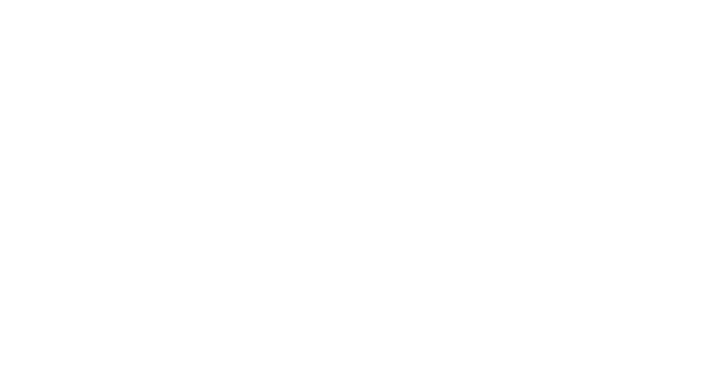
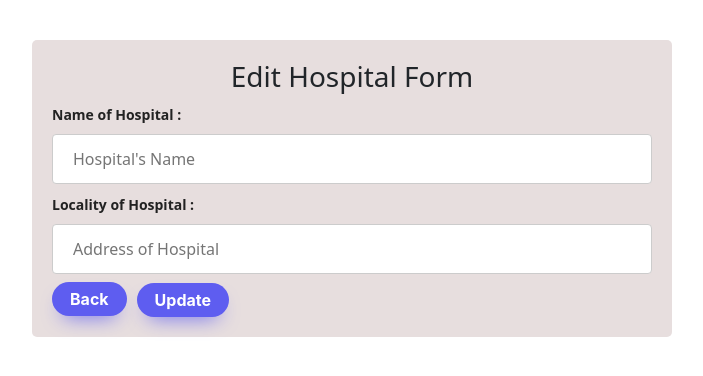
Before and after one commit to iOfficeProject/hospital_appointment_booking_system_frontend, a React (Create React App) app: page /edithospital/1 in a window 1280 px wide. Before the commit this address had no page. Shown: the top 376 px of the page, without its empty margins (288-991 px from the left). Built offline with nearby package versions, Linux system fonts and the light colour scheme; no server answers.

Commit message:
databinding

```diff
--- a/src/App.js
+++ b/src/App.js
@@ -1,10 +1,10 @@
-import "./App.css"
+import "./App.css";
 
-import { BrowserRouter, Routes, Route } from "react-router-dom"
+import { BrowserRouter, Routes, Route } from "react-router-dom";
 
 import Home from "./Components/Home/Home";
 
-import "bootstrap/dist/css/bootstrap.min.css"
+import "bootstrap/dist/css/bootstrap.min.css";
 
 import LogIn from "./Components/LogIn/LoginForm";
 
@@ -29,19 +29,11 @@
 import EditRole from "./Components/Welcome/EditRole";
 import RolePage from "./Components/Welcome/RolePage";
 
-
-
-
 function App() {
-
   return (
-
     <>
-
       <BrowserRouter>
-
         <Routes>
-
           {/* <Route path="/" element={<Home/>} />
 
         <Route path="/login" element={<LogIn/>}/> */}
@@ -58,31 +50,21 @@
 
           <Route path="/adduser" element={<AddUser />} />
           <Route path="/edituser" element={<EditUser />} />
-          <Route path="/user" element={<UserPage/>}/>
+          <Route path="/user" element={<UserPage />} />
 
           <Route path="/addrole" element={<AddRole />} />
 
-          <Route path="/edithospital" element={<EditHospital />} />
+          <Route path="/edithospital/:id" element={<EditHospital />} />
           <Route path="/editrole" element={<EditRole />} />
           <Route path="/role" element={<RolePage />} />
-
-
-
         </Routes>
 
         {/* <AdminPage /> */}
-
       </BrowserRouter>
 
       {/* // <Welcome /> */}
-
     </>
-
-  )
-
+  );
 }
 
-
-
-
 export default App;
--- a/src/Components/Welcome/EditHospital.js
+++ b/src/Components/Welcome/EditHospital.js
@@ -1,56 +1,174 @@
+// // import React, { useState, useEffect } from "react";
+
+// // import { Button, Form } from "react-bootstrap";
+
+// // import "bootstrap/dist/css/bootstrap.min.css";
+
+// // // import Doctors from "./Doctors";
+
+// // import Hospitals from "./Hospitals";
+
+// // import { v4 as uuid } from "uuid";
+
+// // import { Link, useNavigate } from "react-router-dom";
+
+// // import axios from "axios";
+
+// // const EditHospital = () => {
+// //   const [name, setName] = useState("");
+
+// //   const [locality, setLocality] = useState("");
+
+// //   const [contact, setContact] = useState("");
+
+// //   const [id, setId] = useState("");
+
+// //   const navigate = useNavigate();
+
+// //   let index = Hospitals.map(function (e) {
+// //     return e.id;
+// //   }).indexOf(id);
+
+// //   const updateHospital = (hospitalId) => {
+// //     axios
+
+// //       .put("url/" + hospitalId, {})
+
+// //       .then((res) => {})
+
+// //       .catch((err) => {});
+// //   };
+
+// //   useEffect(() => {
+// //     setName(localStorage.getItem("Name"));
+
+// //     setLocality(localStorage.getItem("Locality"));
+
+// //     setContact(localStorage.getItem("Contact"));
+
+// //     setId(localStorage.getItem("Id"));
+// //   }, []);
+
+// //   const backBtnHandler = () => {
+// //     navigate("/hospital");
+// //   };
+
+// //   return (
+// //     <div className="form-container">
+// //       <div>
+// //         <h3 className="heading">Edit Hospital Form</h3>
+// //       </div>
+
+// //       <form>
+// //         <label htmlFor="name">
+// //           <b>Name of Hospital :</b>
+// //         </label>
+
+// //         <input
+// //           type="text"
+// //           placeholder="Hospital's Name"
+// //           required
+// //           value={name}
+// //           onChange={(e) => setName(e.target.value)}
+// //           pattern={"[A-Za-z ]+"}
+// //           title="Must contain alphabets and spaces only, numbers not allowed"
+// //         />
+
+// //         <label htmlFor="locality">
+// //           <b>Locality of Hospital :</b>
+// //         </label>
+
+// //         <input
+// //           type="text"
+// //           placeholder="Address of Hospital"
+// //           required
+// //           value={locality}
+// //           onChange={(e) => setLocality(e.target.value)}
+// //           title="Can contain alphabets, numbers and some relevant symbols"
+// //         />
+
+// //         <label htmlFor="contact">
+// //           <b>Contact Number :</b>
+// //         </label>
+
+// //         <input
+// //           type="text"
+// //           placeholder="Enter contact number..."
+// //           required
+// //           value={contact}
+// //           onChange={(e) => setContact(e.target.value)}
+// //           pattern="[0-9]+"
+// //           title="Must contain numbers only"
+// //         />
+
+// //         <br />
+
+// //         <br />
+
+// //         <input
+// //           type="button"
+// //           className="back-btn"
+// //           value="Back"
+// //           onClick={backBtnHandler}
+// //         />
+
+// //         <input
+// //           type="submit"
+// //           className="btn"
+// //           onClick={(e) => updateHospital(e)}
+// //           value="Submit"
+// //         />
+// //       </form>
+// //     </div>
+// //   );
+// // };
+
+// // export default EditHospital;
+
 // import React, { useState, useEffect } from "react";
-
 // import { Button, Form } from "react-bootstrap";
-
 // import "bootstrap/dist/css/bootstrap.min.css";
-
-// // import Doctors from "./Doctors";
-
-// import Hospitals from "./Hospitals";
-
-// import { v4 as uuid } from "uuid";
-
 // import { Link, useNavigate } from "react-router-dom";
-
 // import axios from "axios";
 
 // const EditHospital = () => {
-//   const [name, setName] = useState("");
+//   const [hospitalName, setHospitalName] = useState("");
+//   const [location, setLocation] = useState("");
 
-//   const [locality, setLocality] = useState("");
-
-//   const [contact, setContact] = useState("");
-
-//   const [id, setId] = useState("");
-
+//   const [hospitalId, setHospitalId] = useState("");
 //   const navigate = useNavigate();
 
-//   let index = Hospitals.map(function (e) {
-//     return e.id;
-//   }).indexOf(id);
-
-//   const updateHospital = (hospitalId) => {
-//     axios
-
-//       .put("url/" + hospitalId, {})
-
-//       .then((res) => {})
-
-//       .catch((err) => {});
-//   };
-
-//   useEffect(() => {
-//     setName(localStorage.getItem("Name"));
-
-//     setLocality(localStorage.getItem("Locality"));
-
-//     setContact(localStorage.getItem("Contact"));
-
-//     setId(localStorage.getItem("Id"));
-//   }, []);
+//   // useEffect(() => {
+//   //   sethospitalName(localStorage.getItem("HospitalName"));
+//   //   setLocation(localStorage.getItem("Location"));
+//   //   setContact(localStorage.getItem("HospitalId"));
+//   //   setId(localStorage.getItem("Id"));
+//   // }, []);
 
 //   const backBtnHandler = () => {
 //     navigate("/hospital");
+//   };
+//   const API_URL = "https://localhost:7264/api/Hospital";
+
+//   const updateHospital = (e) => {
+//     e.preventDefault();
+
+//     const hospitalData = {
+//       hospitalName,
+//       location,
+//     };
+
+//     axios
+//       .put(`${API_URL}/${hospitalId}`, hospitalData)
+//       .then((res) => {
+//         // Handle success, e.g., show a success message
+//         console.log("Hospital updated successfully",res);
+//         navigate("/hospital");
+//       })
+//       .catch((err) => {
+//         // Handle error, e.g., show an error message
+//         console.error("Error updating hospital:", err);
+//       });
 //   };
 
 //   return (
@@ -59,50 +177,33 @@
 //         <h3 className="heading">Edit Hospital Form</h3>
 //       </div>
 
-//       <form>
+//       <form onSubmit={updateHospital}>
 //         <label htmlFor="name">
 //           <b>Name of Hospital :</b>
 //         </label>
-
 //         <input
 //           type="text"
 //           placeholder="Hospital's Name"
 //           required
-//           value={name}
-//           onChange={(e) => setName(e.target.value)}
-//           pattern={"[A-Za-z ]+"}
+//           value={hospitalName}
+//           onChange={(e) => setHospitalName(e.target.value)}
+//           pattern="[A-Za-z ]+"
 //           title="Must contain alphabets and spaces only, numbers not allowed"
 //         />
 
-//         <label htmlFor="locality">
+//         <label htmlFor="location">
 //           <b>Locality of Hospital :</b>
 //         </label>
-
 //         <input
 //           type="text"
 //           placeholder="Address of Hospital"
 //           required
-//           value={locality}
-//           onChange={(e) => setLocality(e.target.value)}
+//           value={location}
+//           onChange={(e) => setLocation(e.target.value)}
 //           title="Can contain alphabets, numbers and some relevant symbols"
 //         />
 
-//         <label htmlFor="contact">
-//           <b>Contact Number :</b>
-//         </label>
-
-//         <input
-//           type="text"
-//           placeholder="Enter contact number..."
-//           required
-//           value={contact}
-//           onChange={(e) => setContact(e.target.value)}
-//           pattern="[0-9]+"
-//           title="Must contain numbers only"
-//         />
-
 //         <br />
-
 //         <br />
 
 //         <input
@@ -112,12 +213,7 @@
 //           onClick={backBtnHandler}
 //         />
 
-//         <input
-//           type="submit"
-//           className="btn"
-//           onClick={(e) => updateHospital(e)}
-//           value="Submit"
-//         />
+//         <input type="submit" className="btn" value="Submit" />
 //       </form>
 //     </div>
 //   );
@@ -125,50 +221,45 @@
 
 // export default EditHospital;
 
-import React, { useState, useEffect } from "react";
-import { Button, Form } from "react-bootstrap";
-import "bootstrap/dist/css/bootstrap.min.css";
-import { Link, useNavigate } from "react-router-dom";
 import axios from "axios";
 
+import React, { useEffect, useState } from "react";
+
+import { useNavigate, useParams } from "react-router-dom";
+
 const EditHospital = () => {
-  const [hospitalName, setHospitalName] = useState("");
-  const [location, setLocation] = useState("");
+  const id = useParams();
 
-  const [hospitalId, setHospitalId] = useState("");
+  const [data, setData] = useState([]);
+
   const navigate = useNavigate();
+  const URL = "https://localhost:7264/api/Hospital";
+  useEffect(() => {
+    axios
 
-  // useEffect(() => {
-  //   sethospitalName(localStorage.getItem("HospitalName"));
-  //   setLocation(localStorage.getItem("Location"));
-  //   setContact(localStorage.getItem("HospitalId"));
-  //   setId(localStorage.getItem("Id"));
-  // }, []);
+      .get(`${URL}/${id}`)
 
-  const backBtnHandler = () => {
-    navigate("/hospital");
-  };
-  const API_URL = "https://localhost:7264/api/Hospital";
+      .then((res) =>{ setData(res.data);
+        console.log(data)
+      })
 
-  const updateHospital = (e) => {
+      .catch((err) => console.log(err));
+  }, []);
+
+  const handleSubmit = (e) => {
     e.preventDefault();
 
-    const hospitalData = {
-      hospitalName,
-      location,
-    };
+    axios
+      .put(`${URL}/${id}`, data)
 
-    axios
-      .put(`${API_URL}/${hospitalId}`, hospitalData)
       .then((res) => {
-        // Handle success, e.g., show a success message
-        console.log("Hospital updated successfully",res);
-        navigate("/hospital");
+        alert("data updated successfully");
+
+
       })
-      .catch((err) => {
-        // Handle error, e.g., show an error message
-        console.error("Error updating hospital:", err);
-      });
+
+      .catch((err) => console.log(err));
+      navigate("/hospital");
   };
 
   return (
@@ -177,45 +268,42 @@
         <h3 className="heading">Edit Hospital Form</h3>
       </div>
 
-      <form onSubmit={updateHospital}>
+      <form onSubmit={handleSubmit}>
         <label htmlFor="name">
           <b>Name of Hospital :</b>
         </label>
+
         <input
           type="text"
           placeholder="Hospital's Name"
+          value={data.hospitalName}
+          onChange={(e) => setData({ ...data, hospitalName: e.target.value })}
           required
-          value={hospitalName}
-          onChange={(e) => setHospitalName(e.target.value)}
-          pattern="[A-Za-z ]+"
+          pattern={"[A-Za-z ]+"}
           title="Must contain alphabets and spaces only, numbers not allowed"
         />
 
-        <label htmlFor="location">
+        <label htmlFor="locality">
           <b>Locality of Hospital :</b>
         </label>
+
         <input
           type="text"
           placeholder="Address of Hospital"
+          value={data.location}
+          onChange={(e) => setData({ ...data, location: e.target.value })}
           required
-          value={location}
-          onChange={(e) => setLocation(e.target.value)}
           title="Can contain alphabets, numbers and some relevant symbols"
         />
-
-
-
-        <br />
-        <br />
 
         <input
           type="button"
           className="back-btn"
           value="Back"
-          onClick={backBtnHandler}
+          // onClick={backBtnHandler}
         />
 
-        <input type="submit" className="btn" value="Submit" />
+        <input type="submit" className="btn" value="Update" />
       </form>
     </div>
   );
```
Also changed, not shown: src/Components/Welcome/HospitalPage.js (+10 -21 lines).
